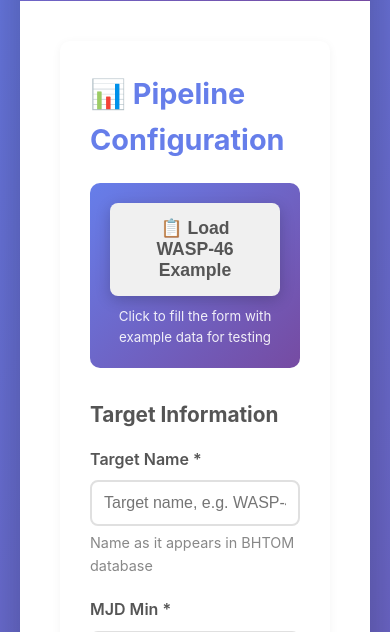
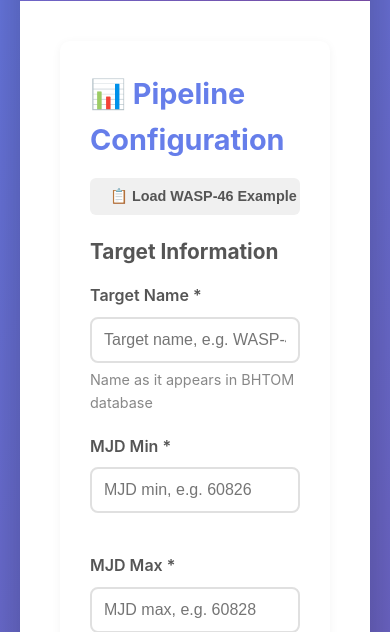
Before and after one commit to MichalZG/bhtom_photometry, a Flask app: page / in a window 390 px wide. Shown: the part 350-982 px from the top of the page. Run offline with Flask 3, Linux system fonts and the light colour scheme.

Commit message:
feat: improve example button layout
- Move example button to header next to title
- Reduce button size for cleaner look
- Use flexbox layout for header
- Add responsive design for mobile
- Remove large gradient box, use compact button style

```diff
--- a/static/css/style.css
+++ b/static/css/style.css
@@ -61,38 +61,34 @@
     font-size: 1.8em;
 }
 
-/* Example Loader */
-.example-loader {
-    background: linear-gradient(135deg, #667eea 0%, #764ba2 100%);
-    padding: 20px;
-    border-radius: 10px;
-    margin-bottom: 30px;
-    text-align: center;
+/* Section Header with Button */
+.section-header {
+    display: flex;
+    justify-content: space-between;
+    align-items: center;
+    margin-bottom: 20px;
 }
 
-.example-btn {
-    background: white;
-    color: #667eea;
-    padding: 15px 40px;
-    font-size: 1.1em;
+.section-header h2 {
+    margin-bottom: 0;
+}
+
+.example-btn-small {
+    background: linear-gradient(135deg, #667eea 0%, #764ba2 100%);
+    color: white;
+    padding: 10px 20px;
+    font-size: 0.9em;
     font-weight: 600;
     border: none;
-    border-radius: 8px;
+    border-radius: 6px;
     cursor: pointer;
     transition: all 0.3s;
-    box-shadow: 0 4px 15px rgba(0, 0, 0, 0.2);
+    white-space: nowrap;
 }
 
-.example-btn:hover {
+.example-btn-small:hover {
     transform: translateY(-2px);
-    box-shadow: 0 6px 20px rgba(0, 0, 0, 0.3);
-}
-
-.example-loader small {
-    display: block;
-    margin-top: 10px;
-    color: white;
-    opacity: 0.9;
+    box-shadow: 0 4px 12px rgba(102, 126, 234, 0.4);
 }
 
 /* Form Styles */
@@ -359,6 +355,16 @@
     .form-actions {
         flex-direction: column;
     }
+
+    .section-header {
+        flex-direction: column;
+        align-items: flex-start;
+        gap: 15px;
+    }
+
+    .example-btn-small {
+        width: 100%;
+    }
 }
 
 /* Loading Animation */
--- a/templates/index.html
+++ b/templates/index.html
@@ -16,13 +16,11 @@
         <div class="main-content">
             <!-- Input Form -->
             <section class="card" id="input-section">
-                <h2>📊 Pipeline Configuration</h2>
-
-                <div class="example-loader">
-                    <button type="button" id="load-example" class="example-btn">
+                <div class="section-header">
+                    <h2>📊 Pipeline Configuration</h2>
+                    <button type="button" id="load-example" class="example-btn-small">
                         📋 Load WASP-46 Example
                     </button>
-                    <small>Click to fill the form with example data for testing</small>
                 </div>
 
                 <form id="pipeline-form">
```
